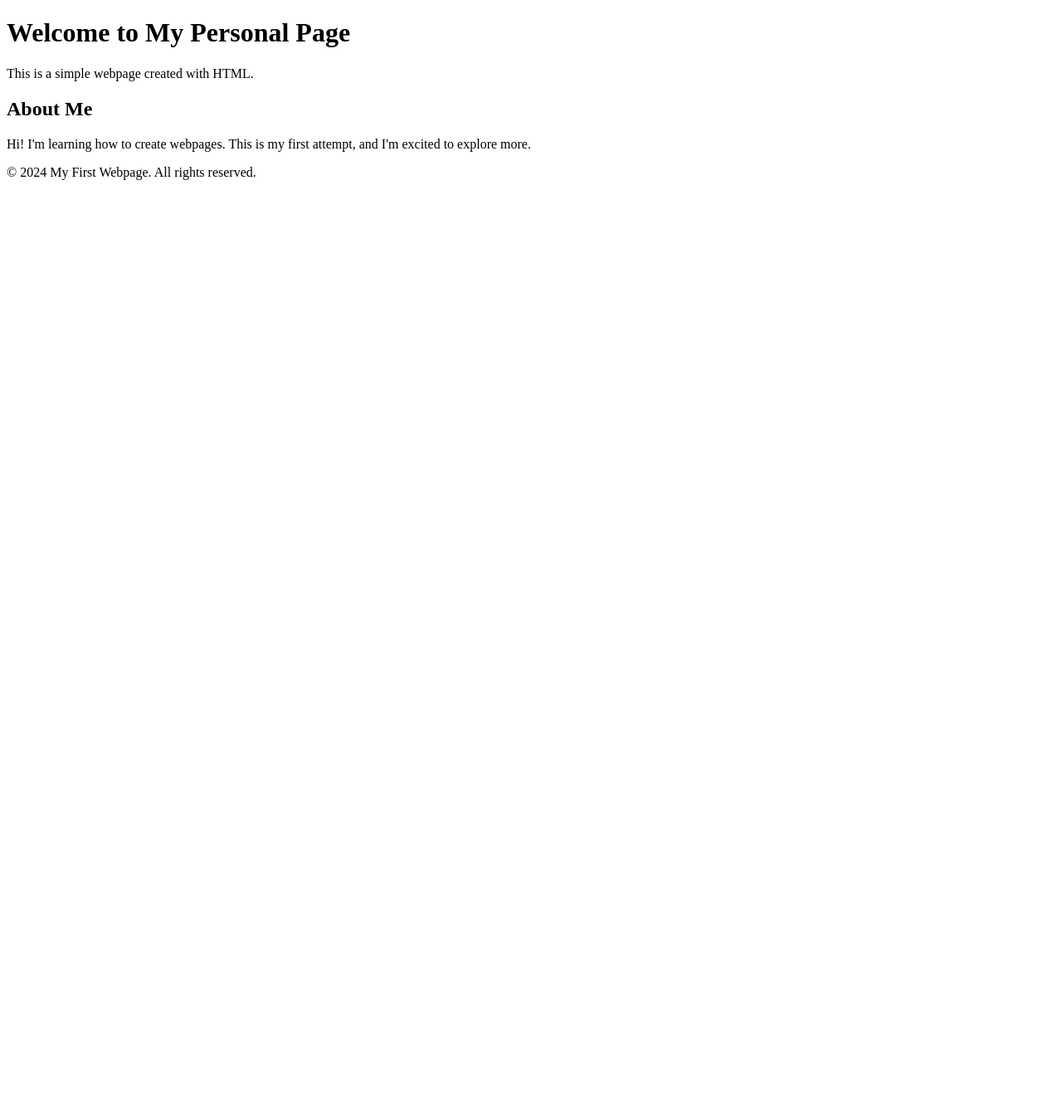
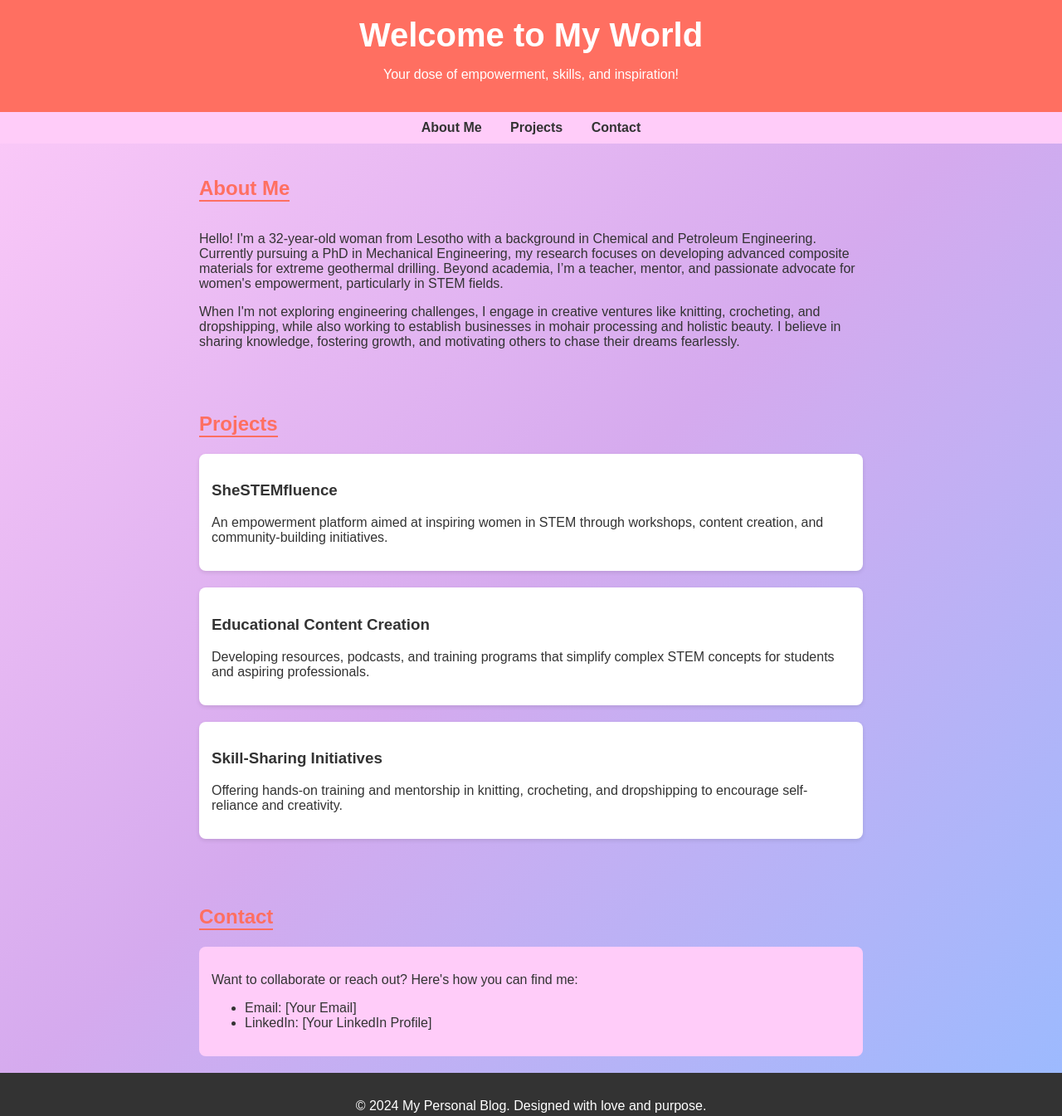
Before and after one commit to Mseloanyane1992/personal-blog, a plain HTML site: page index.html in a window 1280 px wide. Shown: the whole page at 83% size. Before the commit the page ends 800 px from the top, so only its background shows below. Drawn offline with Linux system fonts and the light colour scheme.

Commit message:
Add files via upload

```diff
--- a/index.html
+++ b/index.html
@@ -3,21 +3,121 @@
 <head>
     <meta charset="UTF-8">
     <meta name="viewport" content="width=device-width, initial-scale=1.0">
-    <title>My First Webpage</title>
+    <title>My Personal Blog</title>
+    <style>
+        body {
+            font-family: Arial, sans-serif;
+            margin: 0;
+            padding: 0;
+            background: linear-gradient(135deg, #ffccf9, #d5aaee, #99bbff);
+            color: #333;
+        }
+        header {
+            background-color: #ff6f61;
+            color: white;
+            padding: 20px 0;
+            text-align: center;
+        }
+        header h1 {
+            margin: 0;
+            font-size: 2.5em;
+        }
+        nav {
+            text-align: center;
+            padding: 10px 0;
+            background: #ffccf9;
+        }
+        nav a {
+            text-decoration: none;
+            margin: 0 15px;
+            color: #333;
+            font-weight: bold;
+        }
+        nav a:hover {
+            color: #ff6f61;
+        }
+        section {
+            padding: 20px;
+            max-width: 800px;
+            margin: auto;
+        }
+        h2 {
+            color: #ff6f61;
+            border-bottom: 2px solid #ff6f61;
+            display: inline-block;
+        }
+        .project {
+            background: white;
+            border-radius: 8px;
+            box-shadow: 0 2px 5px rgba(0, 0, 0, 0.1);
+            margin-bottom: 20px;
+            padding: 15px;
+        }
+        footer {
+            background: #333;
+            color: white;
+            text-align: center;
+            padding: 15px 0;
+        }
+        .contact {
+            background: #ffccf9;
+            padding: 15px;
+            border-radius: 8px;
+        }
+    </style>
 </head>
 <body>
+
 <header>
-        <h1>Welcome to My Personal Page</h1>
-        <p>This is a simple webpage created with HTML.</p>
+    <h1>Welcome to My World</h1>
+    <p>Your dose of empowerment, skills, and inspiration!</p>
 </header>
 
-    <section>
+<nav>
+    <a href="#about">About Me</a>
+    <a href="#projects">Projects</a>
+    <a href="#contact">Contact</a>
+</nav>
+
+<section id="about">
     <h2>About Me</h2>
-        <p>Hi! I'm learning how to create webpages. This is my first attempt, and I'm excited to explore more.</p>
+    <p>Hello! I'm a 32-year-old woman from Lesotho with a background in Chemical and Petroleum Engineering. Currently pursuing a PhD in Mechanical Engineering, my research focuses on developing advanced composite materials for extreme geothermal drilling. Beyond academia, I’m a teacher, mentor, and passionate advocate for women's empowerment, particularly in STEM fields.</p>
+    <p>When I'm not exploring engineering challenges, I engage in creative ventures like knitting, crocheting, and dropshipping, while also working to establish businesses in mohair processing and holistic beauty. I believe in sharing knowledge, fostering growth, and motivating others to chase their dreams fearlessly.</p>
+</section>
+
+<section id="projects">
+    <h2>Projects</h2>
+
+    <div class="project">
+        <h3>SheSTEMfluence</h3>
+        <p>An empowerment platform aimed at inspiring women in STEM through workshops, content creation, and community-building initiatives.</p>
+    </div>
+
+    <div class="project">
+        <h3>Educational Content Creation</h3>
+        <p>Developing resources, podcasts, and training programs that simplify complex STEM concepts for students and aspiring professionals.</p>
+    </div>
+
+    <div class="project">
+        <h3>Skill-Sharing Initiatives</h3>
+        <p>Offering hands-on training and mentorship in knitting, crocheting, and dropshipping to encourage self-reliance and creativity.</p>
+    </div>
+</section>
+
+<section id="contact">
+    <h2>Contact</h2>
+    <div class="contact">
+        <p>Want to collaborate or reach out? Here's how you can find me:</p>
+        <ul>
+            <li>Email: [Your Email]</li>
+            <li>LinkedIn: [Your LinkedIn Profile]</li>
+        </ul>
+    </div>
 </section>
 
 <footer>
-        <p>&copy; 2024 My First Webpage. All rights reserved.</p>
+    <p>&copy; 2024 My Personal Blog. Designed with love and purpose.</p>
 </footer>
+
 </body>
 </html>
```
Lines whose indentation alone changed are shown as unchanged.
